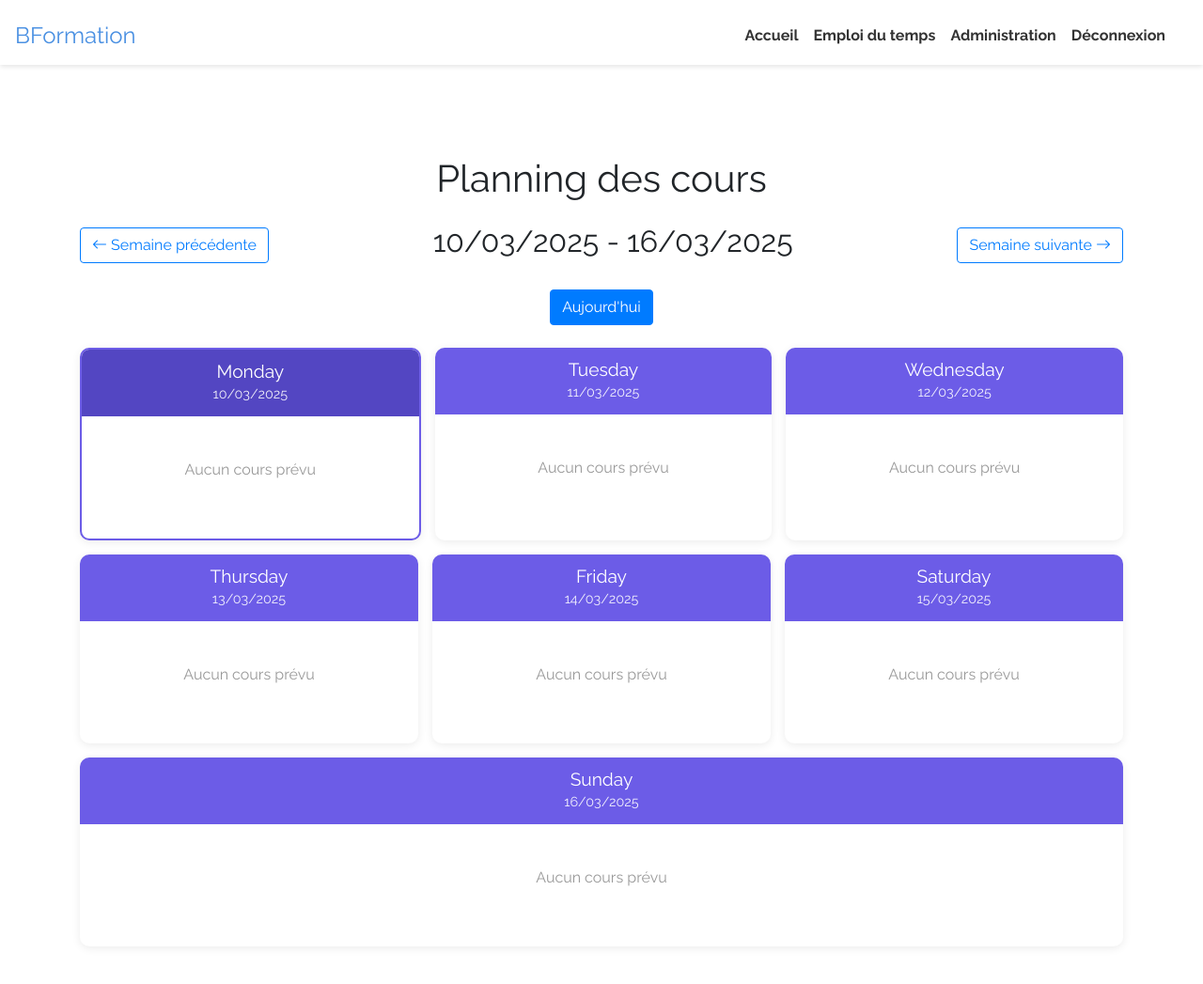
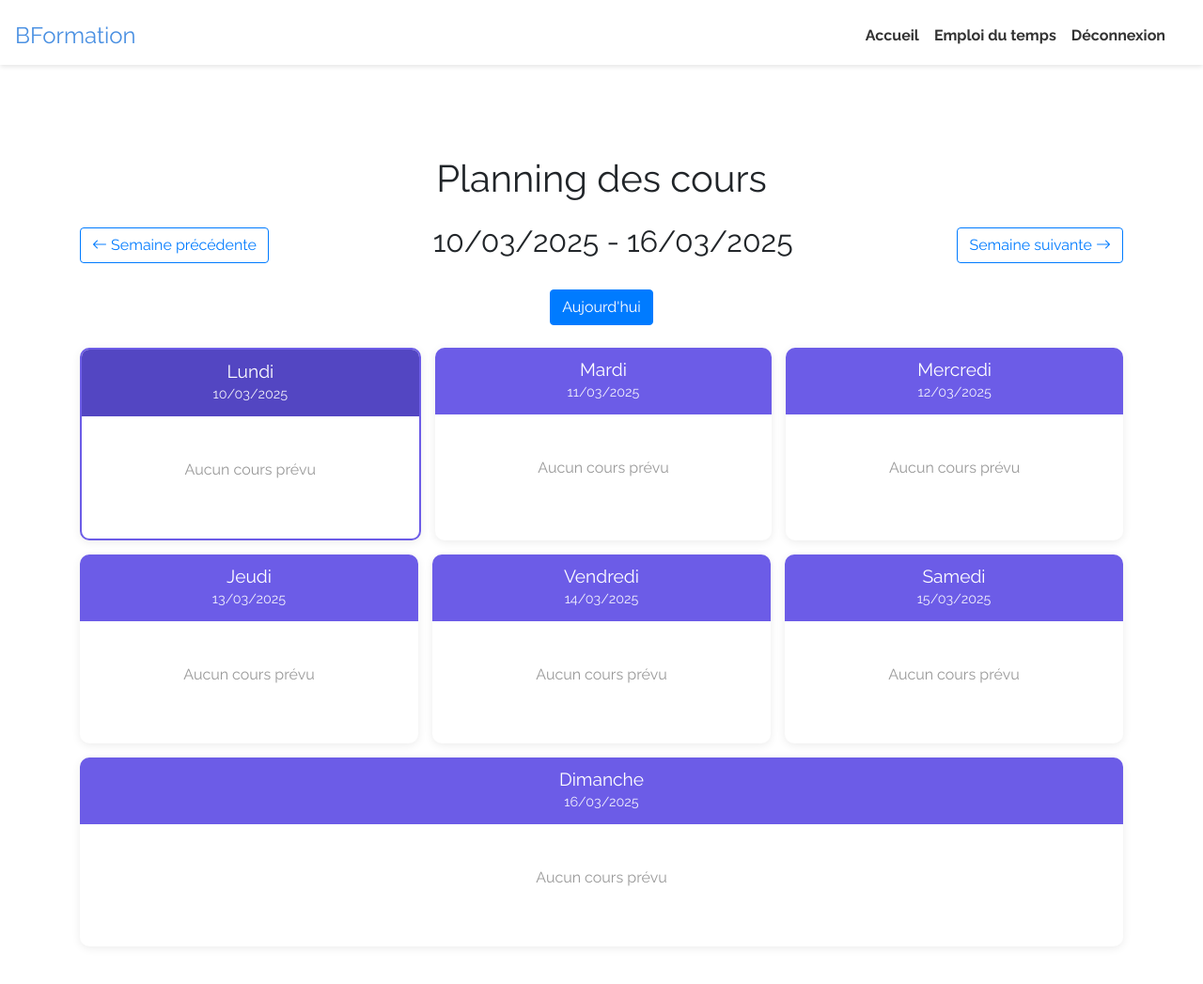
Before and after one commit to SamLanaverre/bformation, a PHP site: page /planning/planning.php in a window 1280 px wide. Shown: the whole page at 94% size. Run offline with PHP 8.4, Linux system fonts and the light colour scheme; the visitor is signed in with stand-in values (Sample User, id 1); tables that the repository leaves empty or names only in its code hold one stand-in row (values such as "Sample post"); some libraries are stand-ins or nearby versions.

Commit message:
supp fichiers inutiles

```diff
--- a/CoBDD/index.php
+++ b/CoBDD/index.php
@@ -88,7 +88,7 @@ function loginUser($pdo, $email, $mdp) {
         header("Location: ../adminboots/admindashboard/admin.php");
         exit();
     } else {
-        header("Location: ../dashboots/dashboard.php");
+        header("Location: ../dashboots/dashboard/dashboard.php");
         exit();
     }
 }
--- a/accueil/index.php
+++ /dev/null
@@ -1,3 +0,0 @@
-<?php
-echo password_hash("samlanaverre", PASSWORD_BCRYPT);
-?>
--- a/accueil/style.css
+++ /dev/null
@@ -1 +0,0 @@
-{\rtf1}
--- a/adminboots/navbaradmin/navbaradmin.php
+++ b/adminboots/navbaradmin/navbaradmin.php
@@ -2,7 +2,7 @@
     <header>
         <nav class="navbar navbar-expand-lg navbar-dark bg-purple fixed-top">
             <div class="container">
-                <a class="navbar-brand" href="admin.php">Admin Dashboard</a>
+                <a class="navbar-brand" href="../admindashboard/admin.php">Admin Dashboard</a>
                 <button class="navbar-toggler" type="button" data-bs-toggle="collapse" data-bs-target="#navbarNav" aria-controls="navbarNav" aria-expanded="false" aria-label="Toggle navigation">
                     <span class="navbar-toggler-icon"></span>
                 </button>
--- a/dashboots/dashboard.php
+++ b/dashboots/dashboard/dashboard.php
@@ -1,5 +1,5 @@
 <?php
-include '../CoBDD/session.php';
+include '../../CoBDD/session.php';
 ?>
 
 <!DOCTYPE html>
@@ -15,7 +15,7 @@ include '../CoBDD/session.php';
 <body>
 
     <header>
-        <?php include 'navbar.php' ?>
+        <?php include '../navbaruser/navbar.php' ?>
     </header>
 
 
--- a/dashboots/navbaruser/navbar.php
+++ b/dashboots/navbaruser/navbar.php
@@ -10,7 +10,7 @@
 <header class="header_section">
   <div class="container-fluid">
     <nav class="navbar navbar-expand-lg navbar-light bg-white fixed-top custom_nav-container">
-      <a class="navbar-brand" href="dashboard.php">
+      <a class="navbar-brand" href="../dashboard/dashboard.php">
         <span>BFormation</span>
       </a>
       <button class="navbar-toggler" type="button" data-toggle="collapse" data-target="#navbarSupportedContent" aria-controls="navbarSupportedContent" aria-expanded="false" aria-label="Toggle navigation">
@@ -19,16 +19,16 @@
       <div class="collapse navbar-collapse" id="navbarSupportedContent">
         <ul class="navbar-nav ml-auto">
           <li class="nav-item active">
-            <a class="nav-link" href="dashboots/dashboard.php">Accueil</a>
+            <a class="nav-link" href="../dashboard/dashboard.php">Accueil</a>
           </li>
           <li class="nav-item">
-            <a class="nav-link" href="planning/planning.php">Emploi du temps</a>
+            <a class="nav-link" href="../planning/planning.php">Emploi du temps</a>
           </li>
+          <!-- <li class="nav-item">
+            <a class="nav-link" href="contact.php">Administration</a>
+          </li> -->
           <li class="nav-item">
-            <a class="nav-link" href="contact.php">Administration</a>
-          </li>
-          <li class="nav-item">
-            <a class="nav-link" href="../CoBDD/logout.php">Déconnexion</a>
+            <a class="nav-link" href="../../CoBDD/logout.php">Déconnexion</a>
           </li>
           <li class="nav-item">
             <a class="nav-link" href="../Register/index.php"></a>
--- a/dashboots/planning/planning.php
+++ b/dashboots/planning/planning.php
@@ -19,15 +19,18 @@ if ($user_role === 'élève') {
     $stmt = $pdo->prepare("
         SELECT u.class_id, c.room AS class_room, c.name AS class_name
         FROM user u
-        JOIN class c ON u.class_id = c.idclass
+        LEFT JOIN class c ON u.class_id = c.idclass
         WHERE u.idUser = :user_id
     ");
     $stmt->bindParam(':user_id', $user_id, PDO::PARAM_INT);
     $stmt->execute();
     $user_data = $stmt->fetch(PDO::FETCH_ASSOC);
+
+    // Vérifier si l'utilisateur a une classe assignée
+    if ($user_data && !empty($user_data['class_id'])) {
         $class_id = $user_data['class_id'];
-    $class_room = $user_data['class_room'];
-    $class_name = $user_data['class_name'];
+        $class_room = $user_data['class_room'] ?? 'Salle non définie';
+        $class_name = $user_data['class_name'] ?? 'Classe non définie';
 
         // Récupérer les cours pour cette classe
         $query = "
@@ -58,6 +61,13 @@ if ($user_role === 'élève') {
         $stmt = $pdo->prepare($query);
         $stmt->bindParam(':class_id', $class_id, PDO::PARAM_INT);
         $stmt->bindParam(':start_date', $start_date, PDO::PARAM_STR);
+    } else {
+        // L'élève n'a pas de classe assignée
+        $no_class_assigned = true;
+        // Créer une requête vide pour éviter les erreurs
+        $query = "SELECT 1 WHERE 0";
+        $stmt = $pdo->prepare($query);
+    }
 } elseif ($user_role === 'teacher') {
     // Récupérer les cours pour ce professeur
     $query = "
@@ -66,10 +76,10 @@ if ($user_role === 'élève') {
             s.schedule_date,
             s.date_hour_start,
             s.date_hour_end,
-            s.room,
             sub.name AS subject_name,
             CONCAT(u.first_name, ' ', u.surname) AS teacher_name,
-            c.name AS class_name
+            c.name AS class_name,
+            c.room AS class_room
         FROM
             schedule s
         JOIN
@@ -96,10 +106,10 @@ if ($user_role === 'élève') {
             s.schedule_date,
             s.date_hour_start,
             s.date_hour_end,
-            s.room,
             sub.name AS subject_name,
             CONCAT(u.first_name, ' ', u.surname) AS teacher_name,
-            c.name AS class_name
+            c.name AS class_name,
+            c.room AS class_room
         FROM
             schedule s
         JOIN
@@ -141,6 +151,20 @@ foreach ($courses as $course) {
         $schedule_by_day[$date]['courses'][] = $course;
     }
 }
+
+// Traduction des jours de la semaine en français
+function translateDayToFrench($day) {
+    $days = [
+        'Monday' => 'Lundi',
+        'Tuesday' => 'Mardi',
+        'Wednesday' => 'Mercredi',
+        'Thursday' => 'Jeudi',
+        'Friday' => 'Vendredi',
+        'Saturday' => 'Samedi',
+        'Sunday' => 'Dimanche'
+    ];
+    return $days[$day] ?? $day;
+}
 ?>
 
 <!DOCTYPE html>
@@ -156,12 +180,18 @@ foreach ($courses as $course) {
 <body>
 
 <?php
-    include '../navbaruser/navbar.php'
+include '../navbaruser/navbar.php';
 ?>
 
 <main class="container mt-5 pt-5">
     <h1 class="mb-4 text-center">Planning des cours</h1>
 
+    <?php if (isset($no_class_assigned) && $no_class_assigned): ?>
+        <div class="alert alert-warning text-center">
+            <i class="bi bi-exclamation-triangle-fill me-2"></i>
+            Vous n'avez pas encore été assigné à une classe. Veuillez contacter un administrateur.
+        </div>
+    <?php else: ?>
         <!-- Navigation entre les semaines -->
         <div class="d-flex justify-content-between align-items-center mb-4">
             <a href="?date=<?= $prev_week ?>" class="btn btn-outline-primary">
@@ -183,7 +213,7 @@ foreach ($courses as $course) {
             <?php foreach ($schedule_by_day as $day): ?>
                 <div class="day-card <?= ($day['date'] === $current_date) ? 'current-day' : '' ?>">
                     <div class="day-header">
-                    <h3><?= $day['day_name'] ?></h3>
+                        <h3><?= translateDayToFrench($day['day_name']) ?></h3>
                         <span class="date"><?= date('d/m/Y', strtotime($day['date'])) ?></span>
                     </div>
                     <div class="day-content">
@@ -222,6 +252,7 @@ foreach ($courses as $course) {
                 </div>
             <?php endforeach; ?>
         </div>
+    <?php endif; ?>
 </main>
 
 <script src="https://cdn.jsdelivr.net/npm/bootstrap@5.3.3/dist/js/bootstrap.bundle.min.js"></script>
```
Also changed, not shown: adminboots/user_management.php (deleted, +0 -56 lines), suivi.txt (deleted, +0 -7 lines), dashboots/dashboard/dashboard.css (renamed from dashboots/dashboard.css), dashboots/dashboard/dashboard.js (renamed from dashboots/dashboard.js). Lines whose indentation alone changed are shown as unchanged.
